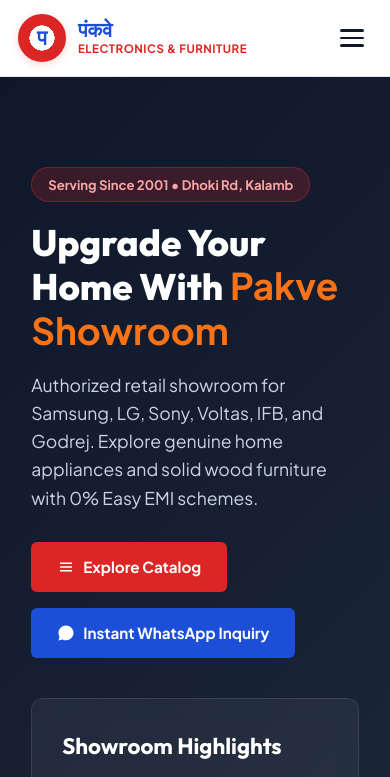
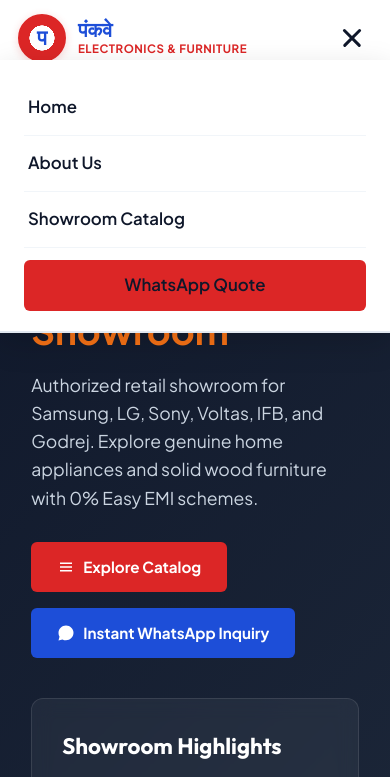
Before and after one commit to 9k6j2sn55f-boop/pakve-electronics, a website built with Vite: page index.html in a window 390 px wide. Both pictures are taken after a click on the button "Toggle navigation". Shown: the top 777 px of the page. Built offline with nearby package versions, Linux system fonts and the light colour scheme.

Commit message:
Fix mobile hamburger toggle tap handler, span event delegation, and inline styling

```diff
--- a/css/style.css
+++ b/css/style.css
@@ -1326,3 +1326,8 @@
     padding: 12px !important;
   }
 }
+
+/* Ensure tap hits button, not child spans */
+.nav-toggle * {
+  pointer-events: none !important;
+}
--- a/js/main.js
+++ b/js/main.js
@@ -1,34 +1,54 @@
-cat << 'EOF' > js/main.js
-document.addEventListener('DOMContentLoaded', () => {
+(() => {
+  function initNav() {
     const toggleBtn = document.getElementById('navToggle');
     const navMenu = document.getElementById('navLinks');
 
     if (!toggleBtn || !navMenu) return;
 
-  // Toggle dropdown on hamburger click
-  toggleBtn.addEventListener('click', (e) => {
+    function toggleMenu(e) {
+      if (e) {
+        e.preventDefault();
         e.stopPropagation();
+      }
+
       const isOpen = navMenu.classList.toggle('is-open');
       toggleBtn.classList.toggle('is-active', isOpen);
-    toggleBtn.setAttribute('aria-expanded', isOpen);
-  });
+      toggleBtn.setAttribute('aria-expanded', String(isOpen));
 
-  // Ensure taps directly on links navigate immediately
+      if (isOpen) {
+        navMenu.style.cssText = 'display: flex !important; position: fixed !important; top: 60px !important; left: 0 !important; width: 100vw !important; height: auto !important; max-height: calc(100vh - 60px) !important; background: #ffffff !important; flex-direction: column !important; padding: 20px 24px !important; z-index: 99999 !important; box-shadow: 0 10px 30px rgba(0,0,0,0.15) !important; overflow-y: auto !important;';
+      } else {
+        navMenu.style.cssText = '';
+      }
+    }
+
+    // Bind click
+    toggleBtn.onclick = toggleMenu;
+
+    // Allow normal navigation when clicking a link
     navMenu.querySelectorAll('a').forEach((link) => {
-    link.addEventListener('click', () => {
+      link.onclick = () => {
         navMenu.classList.remove('is-open');
         toggleBtn.classList.remove('is-active');
         toggleBtn.setAttribute('aria-expanded', 'false');
-    });
+        navMenu.style.cssText = '';
+      };
     });
 
-  // Close when tapping outside the navbar
+    // Close when tapping outside
     document.addEventListener('click', (e) => {
       if (!toggleBtn.contains(e.target) && !navMenu.contains(e.target)) {
         navMenu.classList.remove('is-open');
         toggleBtn.classList.remove('is-active');
         toggleBtn.setAttribute('aria-expanded', 'false');
+        navMenu.style.cssText = '';
       }
     });
-});
-EOF
+  }
+
+  if (document.readyState === 'loading') {
+    document.addEventListener('DOMContentLoaded', initNav);
+  } else {
+    initNav();
+  }
+})();
```
Lines whose indentation alone changed are shown as unchanged.
